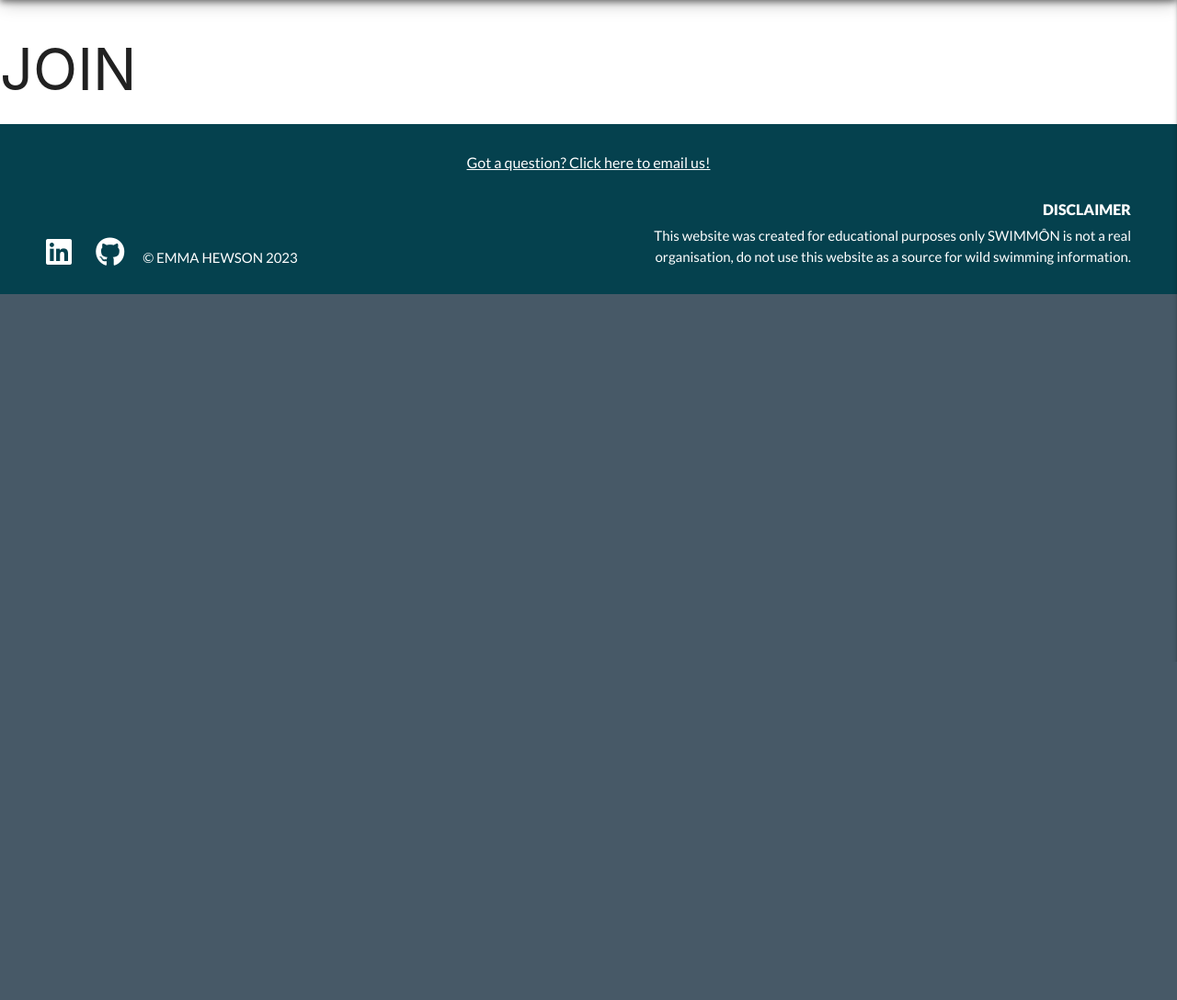
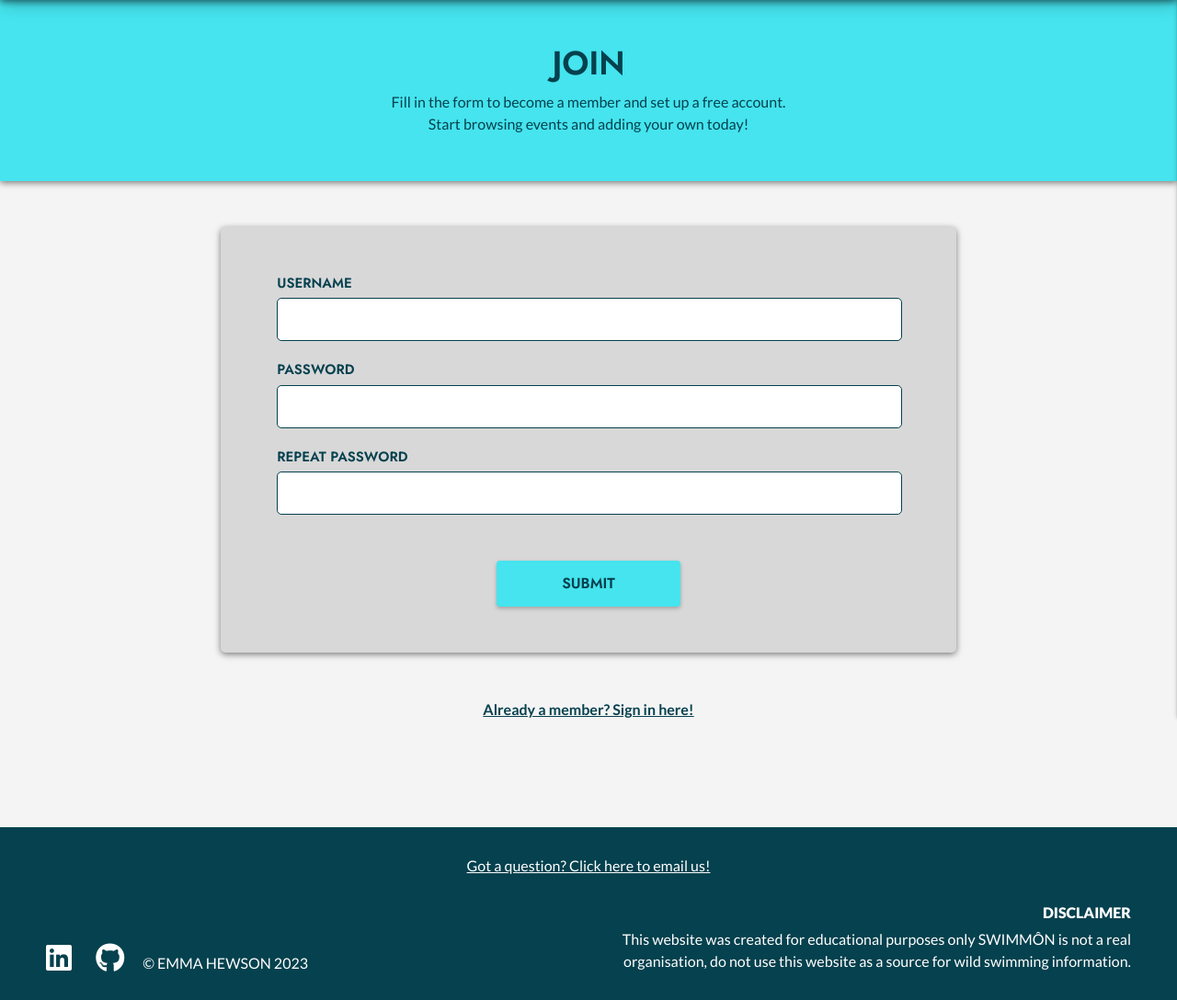
Before and after one commit to emmahewson/mp3-swimmon, a Flask app: page /join in a window 1280 px wide. Shown: the part 80-1168 px from the top of the page at 92% size. Before the commit the page ends 800 px from the top, so only its background shows below. Run offline with Flask 2, Linux system fonts and the light colour scheme; some libraries are stand-ins or nearby versions.

Commit message:
add join form HTML & CSS styling

```diff
--- a/static/css/style.css
+++ b/static/css/style.css
@@ -132,6 +132,15 @@ html {
 
 .uppercase {
     text-transform: uppercase;
+}
+
+.link-text {
+    color: var(--dark-blue);
+    text-decoration: underline;
+}
+
+p {
+    font-size: 16px;
 }
 
 
@@ -397,15 +406,28 @@ footer h4 {
 
 /* Forms */
 
+.form-page-wrapper {
+    position: relative;
+    background-color: var(--light-grey);
+    padding-bottom: 100px;
+}
+
+.form-wrapper {
+    display: flex;
+    justify-content: center;
+    margin: 50px 0;
+}
+
 .swim-form {
     background-color: var(--grey);
+    width: 80%;
+    max-width: 800px;
     padding: 50px;
-    margin-top: 50px;
     border-radius: 5px;
 }
 
 .form-button-row {
-    margin-top: 30px;
+    margin-top: 50px;
 }
 
 .swim-form > row {
@@ -431,6 +453,10 @@ input[type=password]:not(.browser-default) {
     border-radius: 5px;
     border: 1px solid var(--dark-blue);
     margin: 5px 0 0 0;
+}
+
+.below-form-text-div {
+    margin-top: 50px;
 }
 
 
@@ -702,4 +728,21 @@ input[type=password]:not(.browser-default) {
         font-size: 32px;
     }
 
+    .form-page-wrapper {
+        padding-bottom: 60px;
+    }
+
+    .form-wrapper {
+        margin-top: 30px;
+    }
+
+    .swim-form {
+        width: 90%;
+        padding: 30px 20px;
+    }
+
+    .form-button-row {
+        margin-top: 30px;
+    }
+
 }
--- a/templates/join.html
+++ b/templates/join.html
@@ -1,6 +1,48 @@
 {% extends "base.html" %}
 {% block content %}
 
- <h1>JOIN</h1>
+    <div class="form-page-wrapper">
+        <!-- Intro Section -->
+        <div class="intro-div swim-bg-hblue swim-txt-dblue div-shadow">
+            <h1 class="font-title weight-600">JOIN</h1>
+            <div class="font-body weight-500 intro-div-p-group">
+                <p>Fill in the form to become a member and set up a free account.</p>
+                <p>Start browsing events and adding your own today!</p>
+            </div>
+        </div>
+
+        <div class="form-wrapper">
+            <form class="swim-form div-shadow" method="POST" action="">
+                <!-- username -->
+                <div class="row">
+                    <div class="input-field col s12">
+                        <label for="username" class="font-title weight-600">USERNAME</label>
+                        <input id="username" name="username" type="text" minlength="5" maxlength="15" pattern="^[a-zA-Z0-9]{5,15}$" class="validate"/>
+                    </div>
+                </div>
+                <!-- password -->
+                <div class="row">
+                    <div class="input-field col s12">
+                        <label for="password" class="font-title weight-600">PASSWORD</label>
+                        <input id="password" name="password" type="password" minlength="5" maxlength="15" pattern="^[a-zA-Z0-9]{5,15}$" class="validate"/>
+                    </div>
+                </div>
+                <div class="row">
+                    <div class="input-field col s12">
+                        <label for="password-confirm" class="font-title weight-600">REPEAT PASSWORD</label>
+                        <input id="password-confirm" name="password-confirm" type="password" minlength="5" maxlength="15" pattern="^[a-zA-Z0-9]{5,15}$" class="validate"/>
+                    </div>
+                </div>
+                <!-- submit button -->
+                <div class="form-button-row">
+                    <button type="submit" class="swim-btn-large btn-hblue font-title weight-600 swim-btn-shadow">SUBMIT</button>
+                </div>
+        </form>
+        </div>
+
+        <div class="below-form-text-div">
+            <p class="center-align font-body weight-700"><a href="{{ url_for('sign_in')}}" class="link-text">Already a member? Sign in here!</a></p>
+        </div>
+    </div>
 
 {% endblock %}
```
